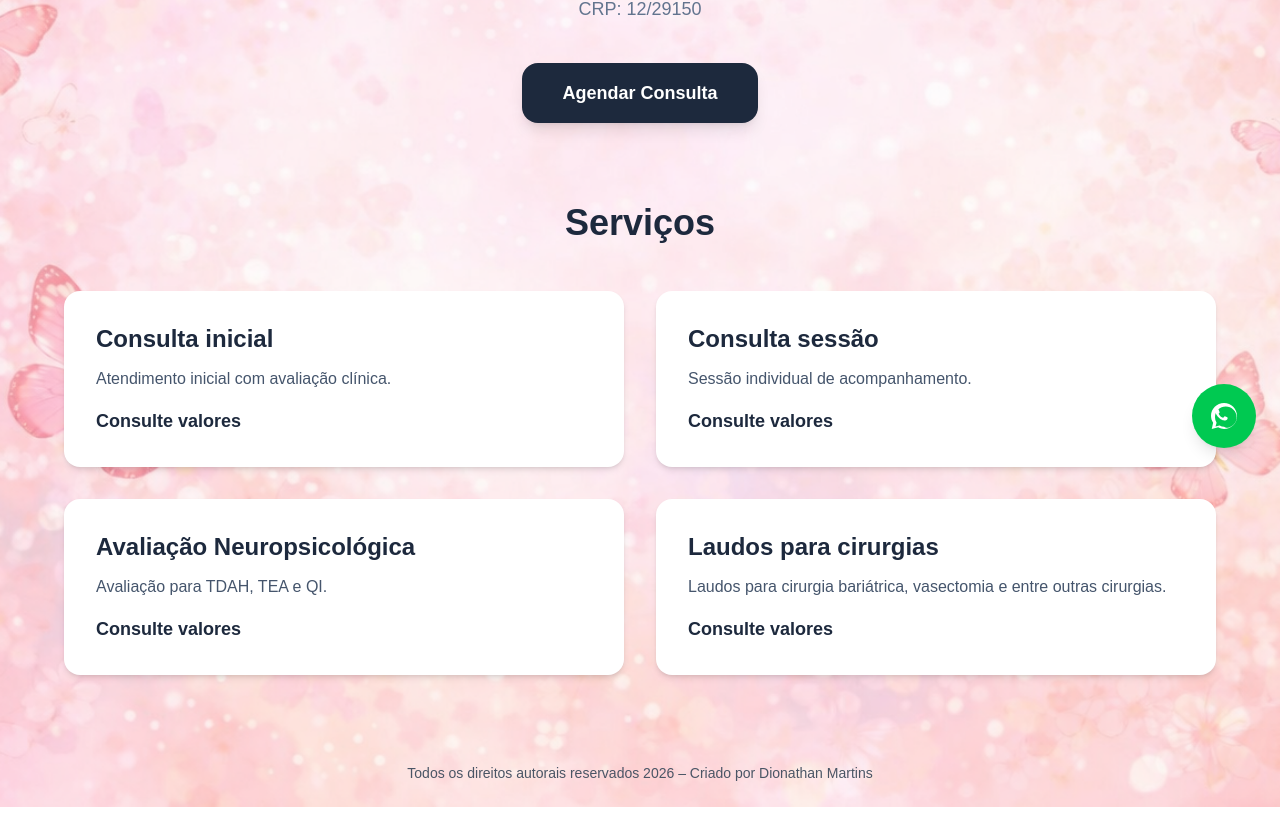
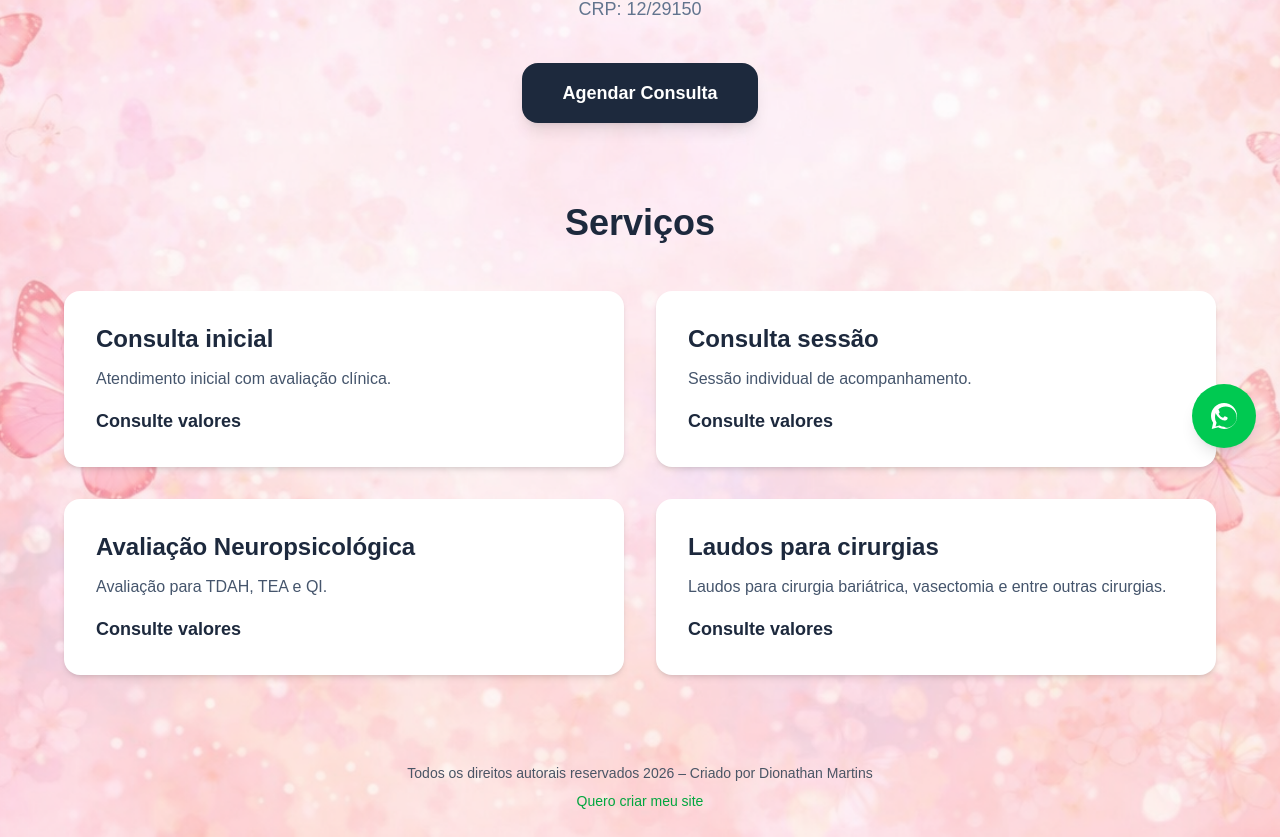
Before and after one commit to dionathandm25-create/psicologia-daiane, a Next.js app: page / in a window 1280 px wide. Shown: the part 328-1165 px from the top of the page. Before the commit the page ends 1135 px from the top, so only its background shows below. Built offline with nearby package versions, Linux system fonts and the light colour scheme.

Commit message:
Adicionar link para criação de site no rodape

```diff
--- a/src/components/layout/Footer.tsx
+++ b/src/components/layout/Footer.tsx
@@ -1,9 +1,24 @@
 export default function Footer() {
+  const mensagem = encodeURIComponent(
+    "Olá! Gostaria de criar um site para o meu negócio.\n\nVi o trabalho da Dra. Daiane Damasceno e gostaria de criar algo semelhante, personalizado para minha empresa.\n\nGostaria de saber como funciona e solicitar um orçamento."
+  );
+
+  const whatsappUrl = `https://wa.me/5547992479888?text=${mensagem}`;
+
   return (
     <footer className="text-center py-6">
       <p className="text-sm text-gray-600">
         Todos os direitos autorais reservados 2026 – Criado por Dionathan Martins
       </p>
+
+      <a
+        href={whatsappUrl}
+        target="_blank"
+        rel="noopener noreferrer"
+        className="mt-2 inline-block text-sm font-medium text-green-600 hover:text-green-700 hover:underline"
+      >
+        Quero criar meu site
+      </a>
     </footer>
   );
 }
```
